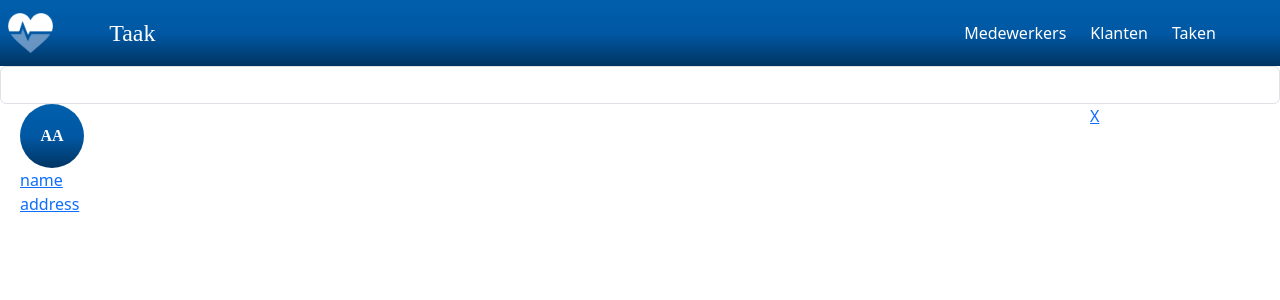
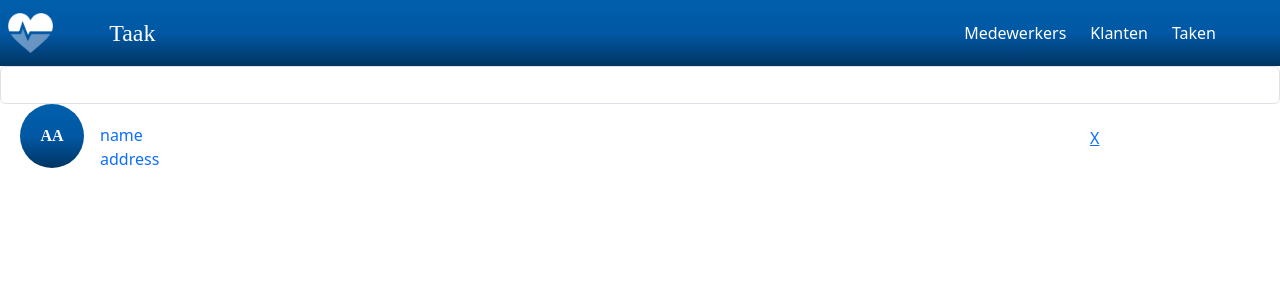
Before and after one commit to Educom-Trainees/educom-zorgApp, a Vue app in the folder frontend/: page /taak/1 in a window 1280 px wide. Shown: the top 300 px of the page. Built offline with nearby package versions, Linux system fonts and the light colour scheme; a web font is replaced by a local one; what vue-query would draw is missing.

Commit message:
update CustomerItem

```diff
--- a/frontend/src/components/CustomerItem.vue
+++ b/frontend/src/components/CustomerItem.vue
@@ -1,17 +1,13 @@
 <template>
     <RouterLink to="../custdetail">
-        <div class="row ms-2">
-            <div class="col-10 name-address">
+        <div class="row ms-2 align-items-center">
+            <div class="col-10">
                 <div class="zapp-gradient circle-initials">
                     AA
                 </div>
-                <div class="row">
-                    <div class="col-12">
-                        name
-                    </div>
-                    <div class="col-12">
-                        address
-                    </div>
+                <div class="row d-inline-flex ms-1 h-100">
+                    <div class=" ">name</div>
+                    <div class=" ">address</div>
                 </div>
             </div>
             <div class="col-2 check-or-in-progress">
```
